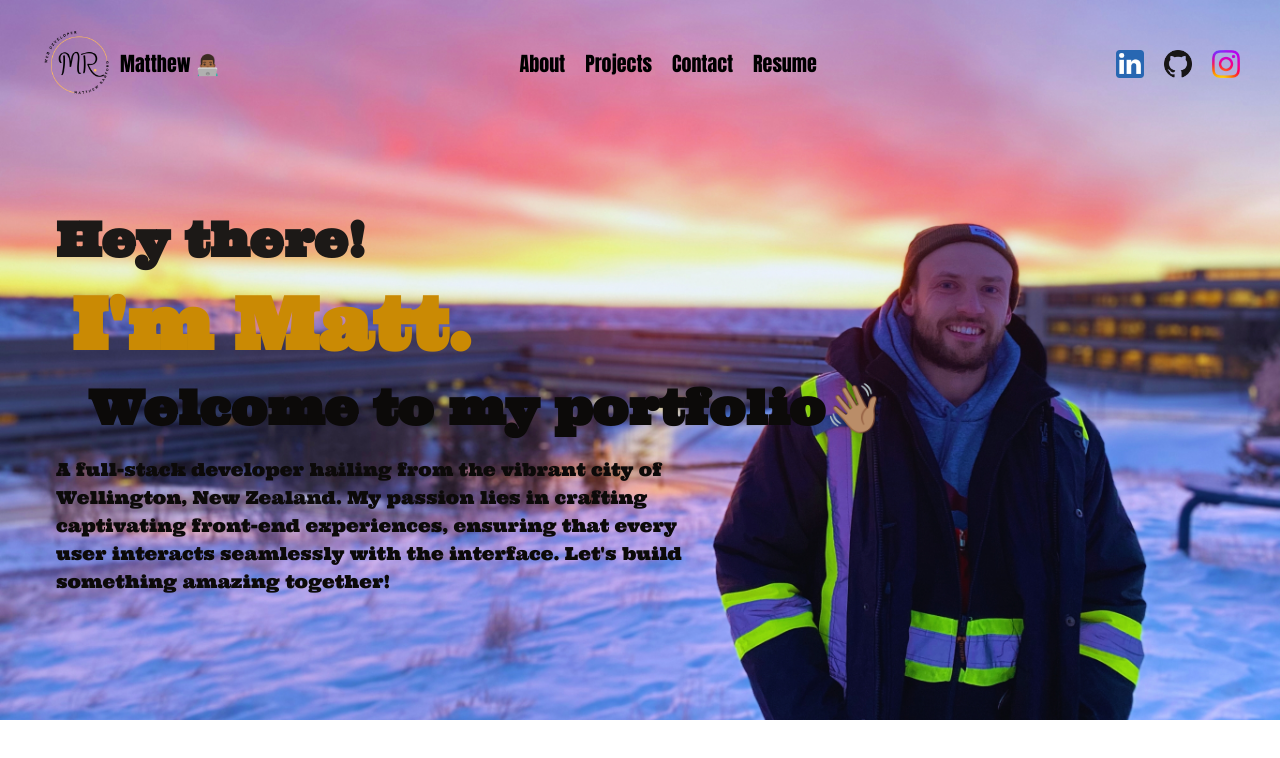
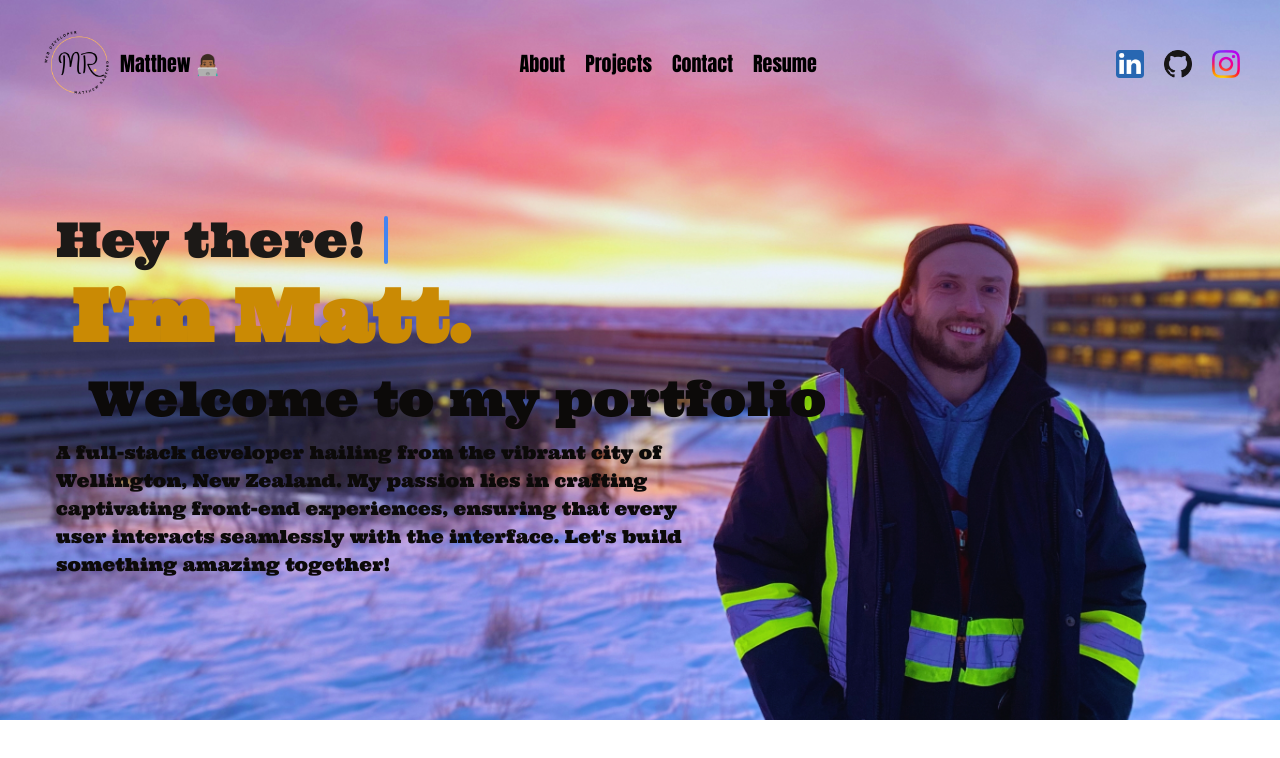
Before and after one commit to matthew-ranford/new-portfolio, a Next.js app: page / in a window 1280 px wide. Shown: the top 758 px of the page. Built offline with nearby package versions, Linux system fonts and the light colour scheme.

Commit message:
Adding initial typewriter-effect to header tags, ui folder and typewriter-effect file added and edited

```diff
--- a/app/components/Hero.tsx
+++ b/app/components/Hero.tsx
@@ -1,6 +1,41 @@
+'use client'
+
 import Image from 'next/image'
 
+import {
+  TypewriterEffect,
+  TypewriterEffectSmooth,
+} from '@/components/ui/typewriter-effect'
+
 export default function Hero() {
+  const firstHeader = [
+    {
+      text: 'Hey',
+    },
+    {
+      text: 'there!',
+    },
+  ]
+
+  const secondHeader = [
+    {
+      text: 'Welcome',
+    },
+    {
+      text: 'to',
+    },
+    {
+      text: 'my',
+    },
+    {
+      text: 'portfolio',
+    },
+    // Doesn't like the emoji and won't render
+    // {
+    //   text: '👋🏽',
+    // },
+  ]
+
   return (
     <>
       <div className="relative">
@@ -11,17 +46,17 @@ export default function Hero() {
           alt="Photo of me in Canada with sunset in the background"
           // className="opacity-90"
         />
-        <section className="absolute inset-0 md:max-w-full mx-6 lg:mx-14 2xl:mx-36 pt-10 lg:pt-2 2xl:pt-56 mt-52 2xl:mt-60 ">
+        <section className="absolute inset-0 md:max-w-full mx-6 lg:mx-14 2xl:mx-36 pt-14 lg:pt-0 2xl:pt-56 mt-52 2xl:mt-60 ">
           <div className="flex lg:flex-row">
-            <div className="space-y-6 2xl:space-y-12 text-left">
-              <h1 className="text-4xl lg:text-5xl 2xl:text-7xl font-bold text-white md:text-stone-900">
-                Hey there!
-                <div className="text-5xl lg:text-7xl 2xl:text-9xl pt-6 2xl:pt-10 sm:text-left px-4 text-yellow-600">
+            <div className="space-y-4 2xl:space-y-6 text-left">
+              <h1>
+                <TypewriterEffectSmooth words={firstHeader} />
+                <div className="text-5xl lg:text-7xl 2xl:text-9xl 2xl:pt-6 sm:text-left px-4 font-bold text-yellow-600">
                   {"I'm Matt."}
                 </div>
               </h1>
-              <h2 className="max-w-7xl md:w-auto px-8 text-4xl lg:text-5xl 2xl:text-7xl font-bold text-white md:text-stone-950">
-                Welcome to my portfolio👋🏽
+              <h2>
+                <TypewriterEffect words={secondHeader} />
               </h2>
               <p className="max-w-2xl 2xl:max-w-5xl text-lg text-white md:text-stone-950 pb-4">
                 {
--- /dev/null
+++ b/components/ui/typewriter-effect.tsx
@@ -0,0 +1,186 @@
+'use client'
+
+import { cn } from '@/lib/utils'
+import { motion, stagger, useAnimate, useInView } from 'framer-motion'
+import { useEffect } from 'react'
+
+export const TypewriterEffect = ({
+  words,
+  className,
+  cursorClassName,
+}: {
+  words: {
+    text: string
+    className?: string
+  }[]
+  className?: string
+  cursorClassName?: string
+}) => {
+  // split text inside of words into array of characters
+  const wordsArray = words.map((word) => {
+    return {
+      ...word,
+      text: word.text.split(''),
+    }
+  })
+
+  const [scope, animate] = useAnimate()
+  const isInView = useInView(scope)
+  useEffect(() => {
+    if (isInView) {
+      animate(
+        'span',
+        {
+          display: 'inline-block',
+          opacity: 1,
+          width: 'fit-content',
+        },
+        {
+          duration: 1.5,
+          delay: stagger(0.1),
+          ease: 'easeInOut',
+        }
+      )
+    }
+  }, [isInView])
+  // }, [animate, isInView]) - takes away typescript error
+
+  const renderWords = () => {
+    return (
+      <motion.div ref={scope} className="inline ">
+        {wordsArray.map((word, idx) => {
+          return (
+            <div key={`word-${idx}`} className="inline-block ">
+              {word.text.map((char, index) => (
+                <motion.span
+                  initial={{}}
+                  key={`char-${index}`}
+                  className={cn(`opacity-0 hidden`, word.className)}
+                >
+                  {char}
+                </motion.span>
+              ))}
+              &nbsp;
+            </div>
+          )
+        })}
+      </motion.div>
+    )
+  }
+  return (
+    <div
+      className={cn(
+        'max-w-7xl md:w-auto px-8 text-4xl lg:text-5xl 2xl:text-7xl text-white md:text-stone-950',
+        className
+      )}
+    >
+      {renderWords()}
+      <motion.span
+        initial={{
+          opacity: 0,
+        }}
+        animate={{
+          opacity: 1,
+        }}
+        transition={{
+          duration: 1,
+          delay: 1.2,
+          repeat: Infinity,
+          repeatType: 'reverse',
+        }}
+        className={cn(
+          'inline-block rounded-sm w-[4px] h-10 lg:h-12 2xl:h-20 bg-blue-500',
+          cursorClassName
+        )}
+      ></motion.span>
+    </div>
+  )
+}
+
+export const TypewriterEffectSmooth = ({
+  words,
+  className,
+  cursorClassName,
+}: {
+  words: {
+    text: string
+    className?: string
+  }[]
+  className?: string
+  cursorClassName?: string
+}) => {
+  // split text inside of words into array of characters
+  const wordsArray = words.map((word) => {
+    return {
+      ...word,
+      text: word.text.split(''),
+    }
+  })
+  const renderWords = () => {
+    return (
+      <div>
+        {wordsArray.map((word, idx) => {
+          return (
+            <div key={`word-${idx}`} className="inline-block">
+              {word.text.map((char, index) => (
+                <span
+                  key={`char-${index}`}
+                  // className={cn(`dark:text-white text-black `, word.className)}
+                >
+                  {char}
+                </span>
+              ))}
+              &nbsp;
+            </div>
+          )
+        })}
+      </div>
+    )
+  }
+
+  return (
+    <div className={cn('flex space-x-1 my-2', className)}>
+      <motion.div
+        className="overflow-hidden pb-2"
+        initial={{
+          width: '0%',
+        }}
+        whileInView={{
+          width: 'fit-content',
+        }}
+        transition={{
+          duration: 1,
+          ease: 'linear',
+          delay: 0.2,
+        }}
+      >
+        <div
+          className="text-4xl lg:text-5xl 2xl:text-7xl text-white md:text-stone-900"
+          style={{
+            whiteSpace: 'nowrap',
+          }}
+        >
+          {renderWords()}{' '}
+        </div>{' '}
+      </motion.div>
+      <motion.span
+        initial={{
+          opacity: 0,
+        }}
+        animate={{
+          opacity: 1,
+        }}
+        transition={{
+          duration: 0.8,
+
+          repeat: Infinity,
+          repeatType: 'reverse',
+        }}
+        className={cn(
+          'block rounded-sm w-[4px] h-10 lg:h-12 2xl:h-20 bg-blue-500',
+          cursorClassName
+        )}
+      ></motion.span>
+    </div>
+  )
+}
```
